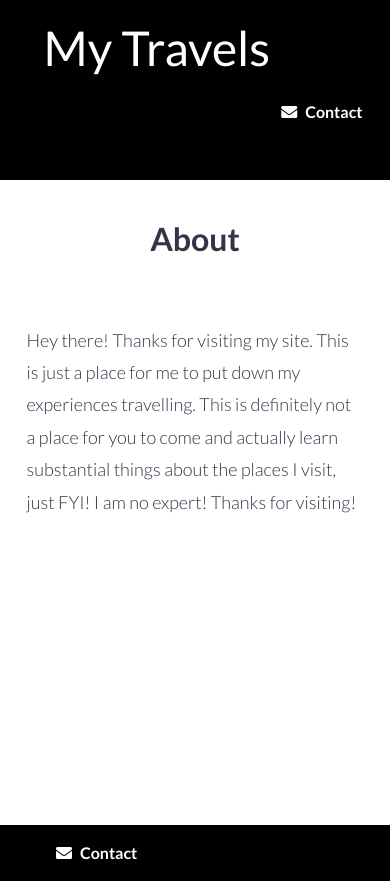
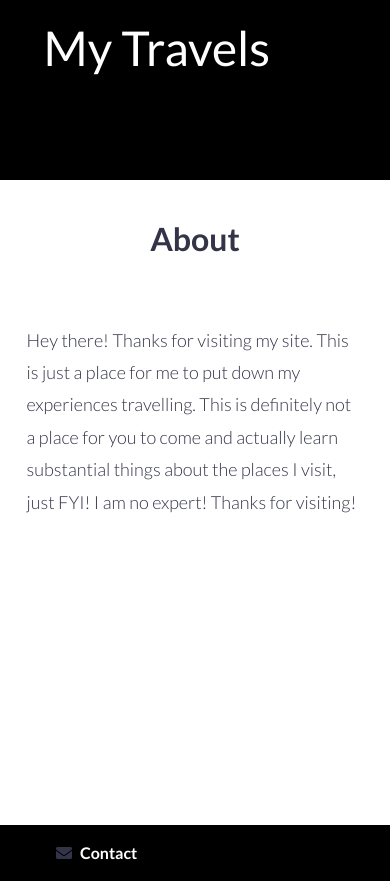
Before and after one commit to sandykaur2008/Travel-Site, a Flask app: page /about in a window 390 px wide. Run offline with Flask 2, Linux system fonts and the light colour scheme; some libraries are stand-ins or nearby versions.

Commit message:
updated css

```diff
--- a/app/static/css/main.css
+++ b/app/static/css/main.css
@@ -184,7 +184,7 @@ html, body {
   width: 100%; }
 
 /*header and footer*/
-li.fas:before {
+fas:before {
   color: white; }
 
 header, footer {
@@ -210,12 +210,12 @@ header {
     header .title:hover {
       color: white;
       text-decoration: underline; }
-  @media screen and (max-width: 767px) {
-    header li {
-      display: none; } }
   header ul {
     float: right;
     list-style-type: none; }
+    @media screen and (max-width: 658px) {
+      header ul {
+        display: none; } }
 
 /*main & h#*/
 h2 {
```
Also changed, not shown: 1 other file.
